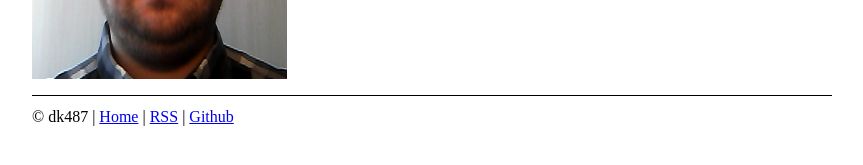
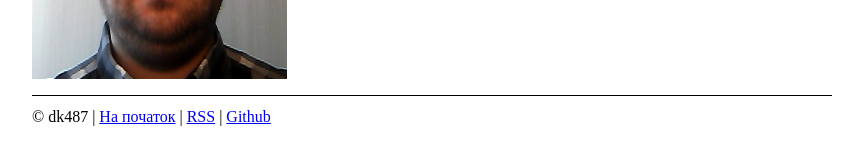
Before and after one commit to dk487/test.de.co.ua, a Jekyll site: the page built from _posts/2017-10-16-tiestiruiu-uploads.markdown, in a window 1280 px wide. Shown: the part 335-500 px from the top of the page, without its empty margins (208-1071 px from the left). Built offline with Jekyll 4.4.1, drawn with Linux system fonts in a browser that asks for light colours.

Commit message:
Ukraininan language

```diff
--- a/_layouts/default.html
+++ b/_layouts/default.html
@@ -1,8 +1,9 @@
 <!DOCTYPE html>
-<html lang="en">
+<html lang="uk">
   <head>
     <meta charset="UTF-8">
     <meta name="viewport" content="width=device-width, initial-scale=1">
+    <meta name="description" content="Тіпа, блоґ.">
     <title>{{ page.title | escape }}</title>
     <style>
       body { max-width: 50em; padding: 1em; margin: 0 auto }
@@ -35,7 +36,7 @@
       <p>
         © dk487
 {%- if page.url != "/" %}
-        | <a href="/">Home</a>
+        | <a href="/">На початок</a>
 {%- endif %}
         | <a href="/rss.xml" type="application/rss+xml">RSS</a>
         | <a href="https://github.com/dk487/test.de.co.ua">Github</a>
```
Also changed, not shown: README.md.
